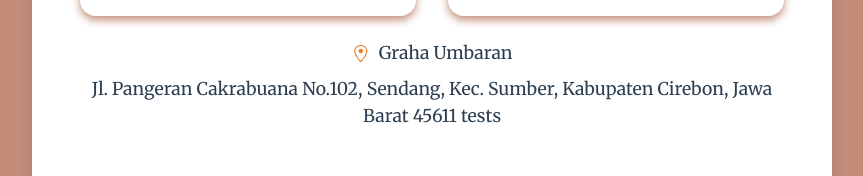
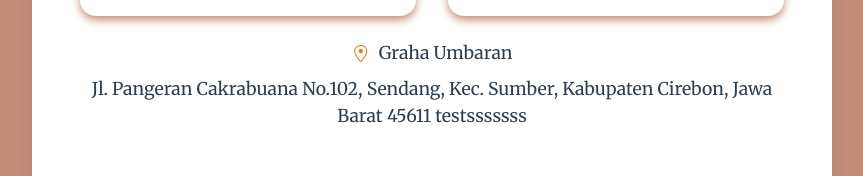
Before and after one commit to Trias1/finn-wed, a Next.js app: page /components/organisms/WeedingLocation in a window 1280 px wide. Shown: the part 409-585 px from the top of the page, without its empty margins (208-1071 px from the left). Built offline with nearby package versions, Linux system fonts and the light colour scheme.

Commit message:
first commit

```diff
--- a/pages/components/organisms/WeedingLocation/index.tsx
+++ b/pages/components/organisms/WeedingLocation/index.tsx
@@ -48,7 +48,7 @@ export default function WeedingLocation() {
               <h4>Graha Umbaran</h4>
               <h4>
                 Jl. Pangeran Cakrabuana No.102, Sendang, Kec. Sumber, Kabupaten
-                Cirebon, Jawa Barat 45611 tests
+                Cirebon, Jawa Barat 45611 testsssssss
               </h4>
             </div>
           </div>
```
